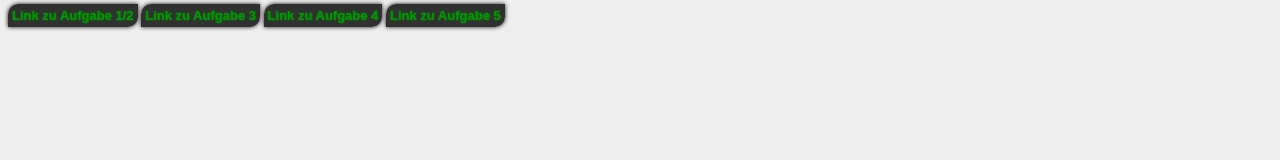
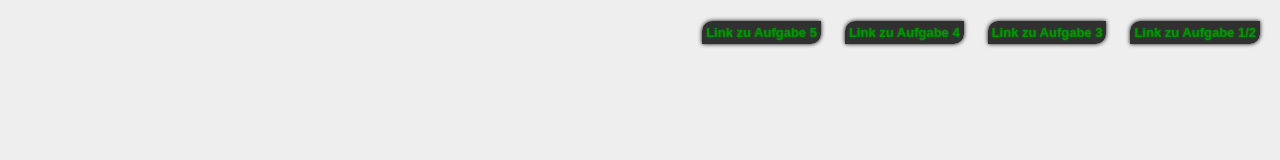
Before and after one commit to huehneja/EIA1_WiSe2021, a plain HTML site: page Steckbrief/steckbrief.html in a window 1280 px wide. Drawn offline with Linux system fonts and the light colour scheme.

Commit message:
Steckbrief

```diff
--- a/Steckbrief/steckbrief.html
+++ b/Steckbrief/steckbrief.html
@@ -27,14 +27,19 @@ a:hover {
 	color: rgb(255, 0, 0);
 	background-image: url(../Aufgabe4/Assets/bg.gif);
 }
+li {
+	margin: 12px;
+	list-style-type: none;
+	float: right;
+}
 </style>
 </head>
 <body>
-
-	<a href="portfolio.html" target="_blank">Link zu Aufgabe 1/2</a>
-	<a href="../Steckbrief2/index.html" target="_blank">Link zu Aufgabe 3</a>
-	<a href="../Aufgabe4/index.html" target="_blank">Link zu Aufgabe 4</a>
-	<a href="../Aufgabe5/emission.html" target="_blank">Link zu Aufgabe 5</a>
-
+	<ul>
+		<li><a href="portfolio.html" target="_blank">Link zu Aufgabe 1/2</a></li>
+		<li><a href="../Steckbrief2/index.html" target="_blank">Link zu Aufgabe 3</a></li>
+		<li><a href="../Aufgabe4/index.html" target="_blank">Link zu Aufgabe 4</a></li>
+		<li><a href="../Aufgabe5/emission.html" target="_blank">Link zu Aufgabe 5</a></li>
+	</ul>
 </body>
 </html>
```
